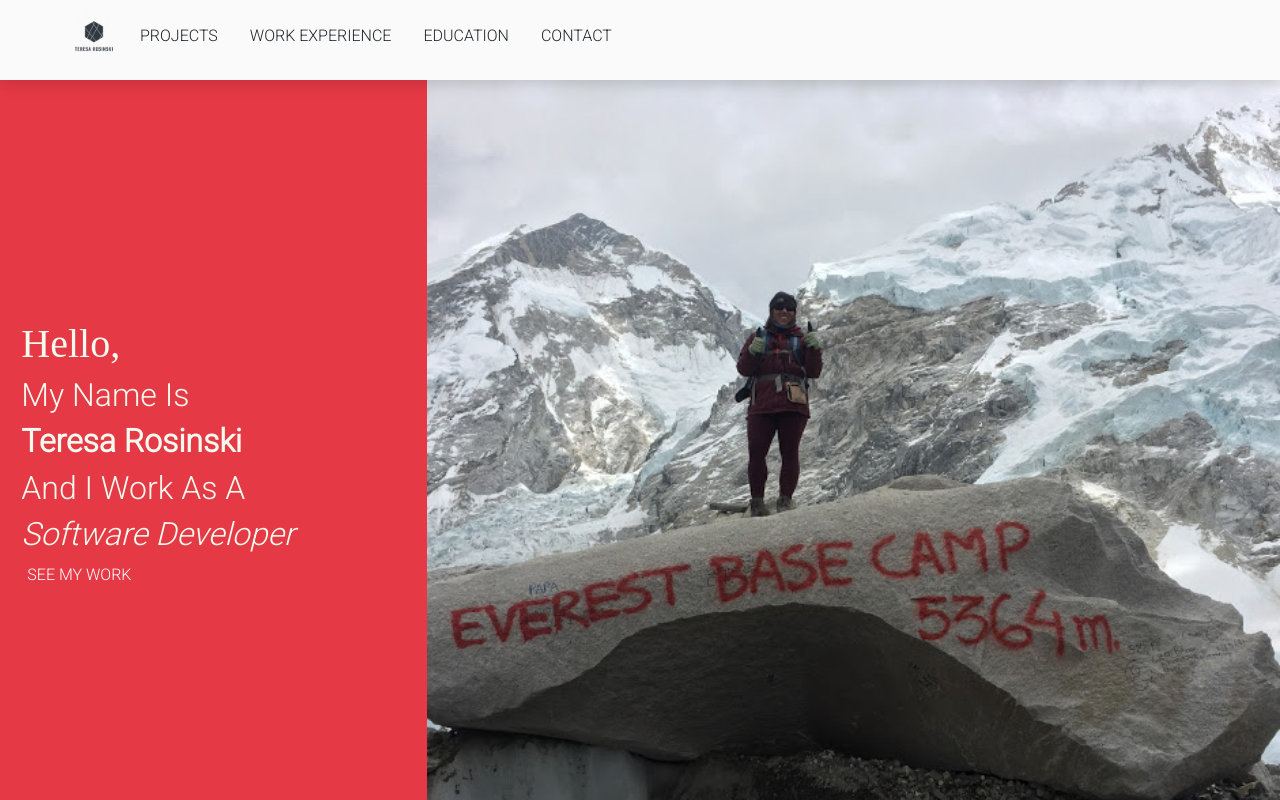
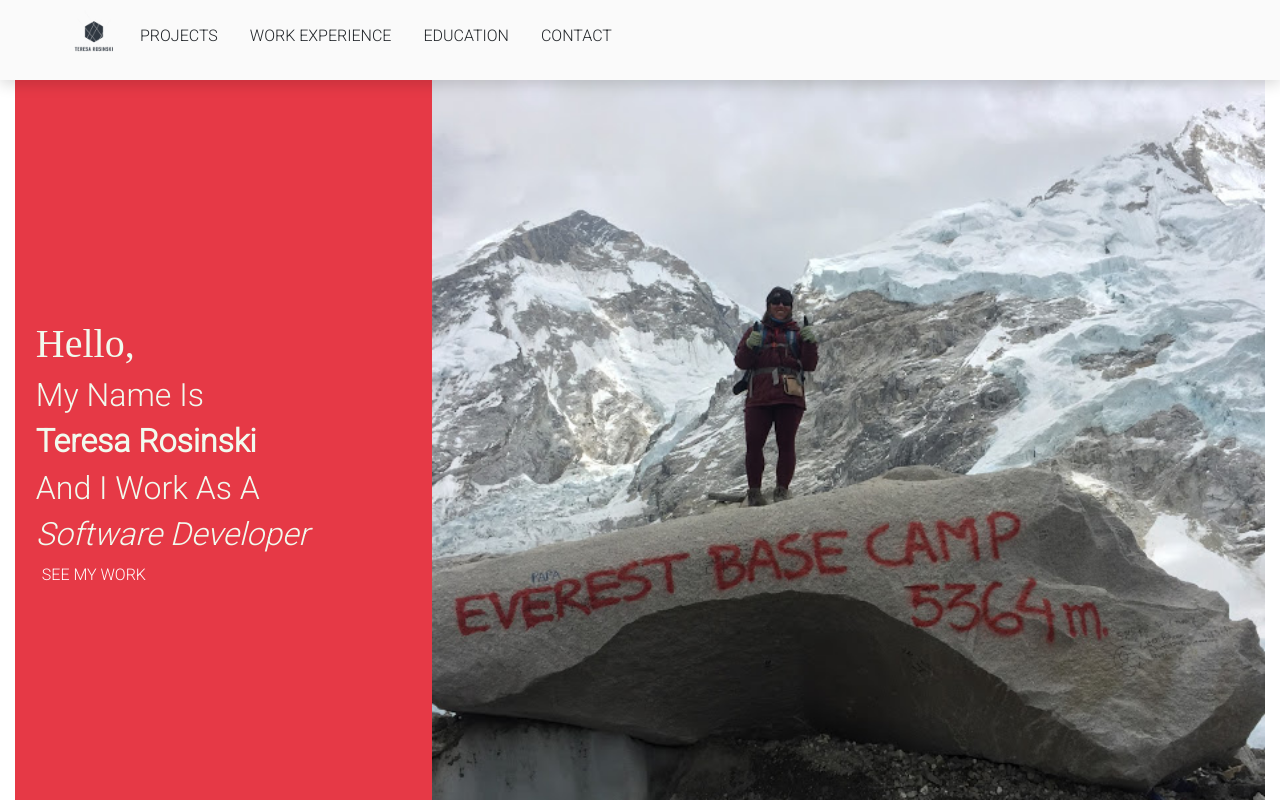
Before and after one commit to TeresaRosinski/react-portfolio, a React (Create React App) app: page / in a window 1280 px wide. Shown: the top 800 px of the page. Built offline with nearby package versions, Linux system fonts and the light colour scheme; a web font is replaced by a local one.

Commit message:
add containers

```diff
--- a/src/components/project-item/project-item.component.jsx
+++ b/src/components/project-item/project-item.component.jsx
@@ -12,7 +12,7 @@ function ProjectItem (props) {
     return (
       <div>
     <div className="project-item">
-      <img src={props.projectImageUrl} alt="picture of project" className="projectImage"/>
+      <img className="container-fluid" src={props.projectImageUrl} alt="picture of project" className="projectImage"/>
       <div className="project-description">
         <h4><strong>{props.projectName}</strong></h4> <h6> {props.projectLanguage}</h6>
         <br></br>
--- a/src/sections/header/header.component.jsx
+++ b/src/sections/header/header.component.jsx
@@ -6,7 +6,7 @@ import { Link, animateScroll as scroll } from "react-scroll";
 function Header () {
   return (
     <div>
-      <div className="row no-gutters header-content">
+      <div className="container-fluid row no-gutters header-content">
         <div className="col-4 text-box">
           <div className="text">
           <h1 className="hello">Hello,</h1>
```
